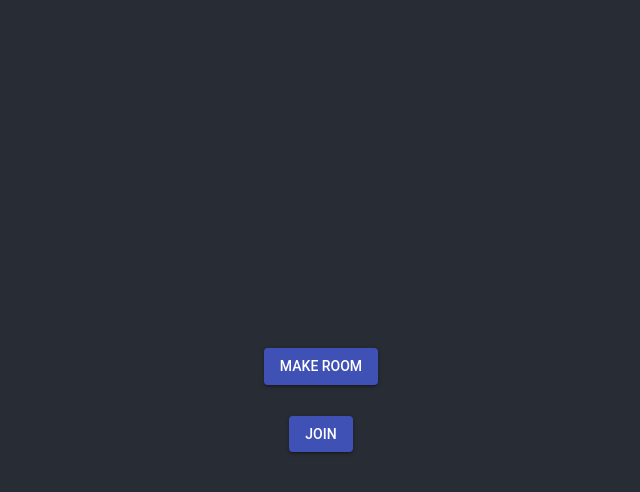
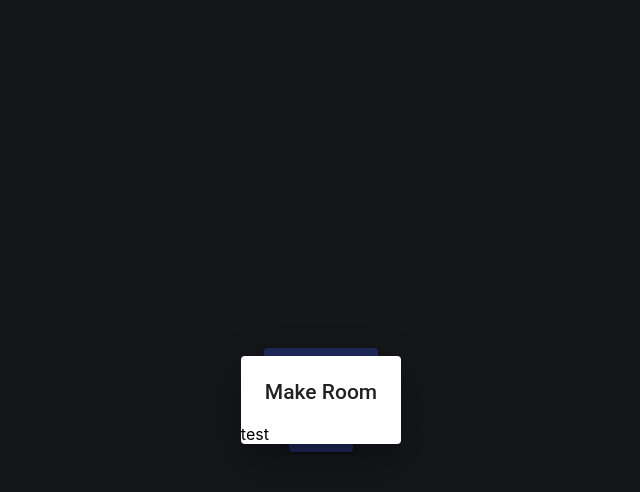
Before and after one commit to GoodListener/react-socket, a React (Create React App) app: page / in a window 1280 px wide. Both pictures are taken after a click on the button "MAKE ROOM". Shown: the top 492 px of the page, without its empty margins (319-959 px from the left). Built offline with nearby package versions, Linux system fonts and the light colour scheme; no server answers.

Commit message:
dialog 추가

```diff
--- a/src/App.js
+++ b/src/App.js
@@ -1,10 +1,15 @@
 import React, { Component } from 'react';
 import './App.css';
-import socketIOClient from 'socket.io-client'
+// import socketIOClient from 'socket.io-client'
 import Button from '@material-ui/core/Button'
+import RoomDialog from './control/popup/RoomDialog'
+import JoinDialog from './control/popup/JoinDialog'
 
 class App extends Component {
-  socket = socketIOClient.connect();
+  state = {
+    roomDialogOpen: false,
+    joinDialogOpen: false
+  }
 
   render() {
     return (
@@ -13,24 +18,54 @@ class App extends Component {
           <Button
             variant="contained"
             color="primary"
+            onClick={this.popMakeRoomPopup}
             >Make Room</Button><br></br>
             <Button
               variant="contained"
               color="primary"
+              onClick={this.popJoinRoomPopup}
               >Join</Button>
         </header>
+        <RoomDialog
+          open={this.state.roomDialogOpen}
+          onClose={this.handleRoomClose}/>
+        <JoinDialog
+          open={this.state.joinDialogOpen}
+          onClose={this.handleJoinClose}/>
       </div>
     );
   }
 
-  componentDidMount = () => {
-      const socket = socketIOClient.connect('https://localhost');
-      socket.on('init', (data) => {
-        console.log(data);
-      })
+  popMakeRoomPopup = () => {
+    this.setState({
+      roomDialogOpen: true
+    });
   }
 
+  popJoinRoomPopup = () => {
+    this.setState({
+      joinDialogOpen: true
+    });
+  }
 
+  handleRoomClose = () => {
+    this.setState({
+      roomDialogOpen: false
+    });
+  }
+
+  handleJoinClose = () => {
+    this.setState({
+      joinDialogOpen: false
+    });
+  }
+
+  // componentDidMount = () => {
+  //     const socket = socketIOClient.connect('https://localhost');
+  //     socket.on('init', (data) => {
+  //       console.log(data);
+  //     })
+  // }
 }
 
 export default App;
--- /dev/null
+++ b/src/control/popup/JoinDialog.js
@@ -0,0 +1,28 @@
+import React, { Component } from 'react';
+import Dialog from '@material-ui/core/Dialog'
+import DialogTitle from '@material-ui/core/DialogTitle'
+
+class JoinDialog extends Component {
+  render() {
+    const {onClose, ...other} = this.props;
+
+    return (
+      <Dialog
+        aria-labelledby="simple-dialog-title"
+        onClose={this.handleClose}
+        {...other}>
+        <DialogTitle
+          id="simple-dialog-title">
+          Join Room
+        </DialogTitle>
+        <div>Join</div>
+      </Dialog>
+    );
+  }
+
+  handleClose = () => {
+    this.props.onClose();
+  }
+}
+
+export default JoinDialog
--- /dev/null
+++ b/src/control/popup/RoomDialog.js
@@ -0,0 +1,28 @@
+import React, { Component } from 'react';
+import Dialog from '@material-ui/core/Dialog'
+import DialogTitle from '@material-ui/core/DialogTitle'
+
+class RoomDialog extends Component {
+  render() {
+    const {onClose, ...other} = this.props;
+
+    return (
+      <Dialog
+        aria-labelledby="simple-dialog-title"
+        onClose={this.handleClose}
+        {...other}>
+        <DialogTitle
+          id="simple-dialog-title">
+          Make Room
+        </DialogTitle>
+        <div>test</div>
+      </Dialog>
+    );
+  }
+
+  handleClose = () => {
+    this.props.onClose();
+  }
+}
+
+export default RoomDialog
```
